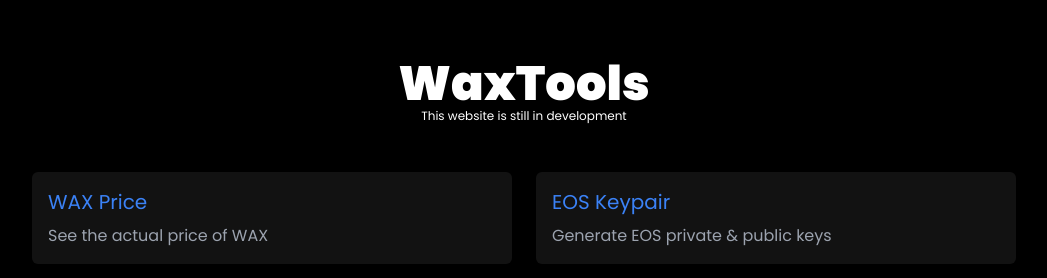
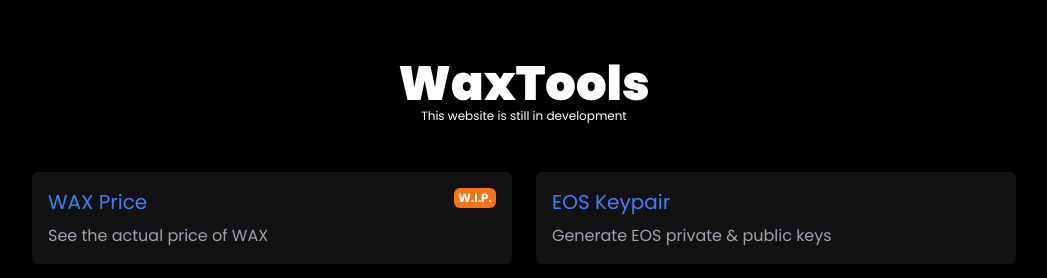
Before and after one commit to 35e/waxtools, a React (Vite) app: page / in a window 1280 px wide. Shown: the top 278 px of the page, without its empty margins (116-1163 px from the left). Built offline with nearby package versions, Linux system fonts and the light colour scheme; the HTML template or start-up script is replaced by a standard one.

Commit message:
added wip btn

```diff
--- a/src/pages/Home.jsx
+++ b/src/pages/Home.jsx
@@ -10,7 +10,7 @@
 
       <div className='grid grid-cols-1 md:grid-cols-2 mt-12 gap-6'>
         <Link to="price" className='bg-[#121212] rounded-md p-4 hover:bg-gray-900 transition-color duration-100 ease-in-out'>
-          <div className='text-xl'>WAX Price</div>
+          <div className='text-xl'>WAX Price <span className='bg-orange-500 py-[2px] px-[4px] text-white font-bold rounded-md text-xs float-right'>W.I.P.</span></div>
           <p className='text-gray-400 mt-2'>See the actual price of WAX</p>
         </Link>
 
```
